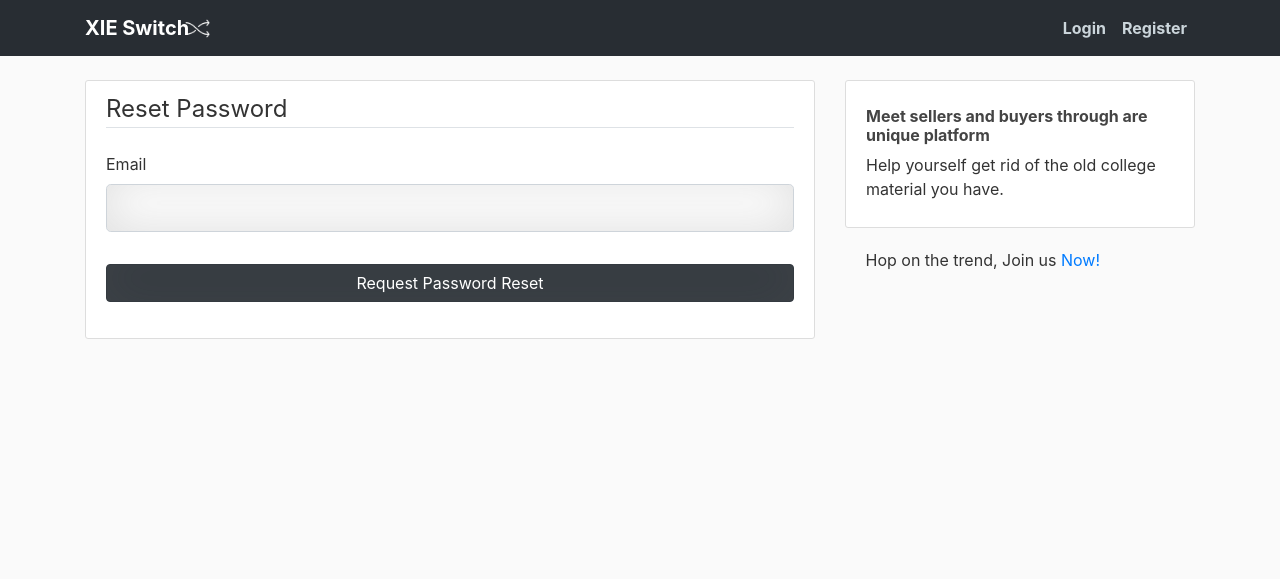
After one commit to divij-pawar/switch, a Flask app: page /reset_password in a window 1280 px wide. The commit adds this page. Shown: the top 579 px of the page. Run offline with Flask 2, Linux system fonts and the light colour scheme; some libraries are stand-ins or nearby versions.

Commit message:
Added password reset

```diff
--- a/forum/forms.py
+++ b/forum/forms.py
@@ -57,3 +57,17 @@ class PostForm(FlaskForm):
     price = DecimalField('Price (₹)',rounding=None, places=2,validators=[DataRequired(), NumberRange(min=0,max=10000,message="Invalid Price,please add between 0 and 10000")])
     content = TextAreaField('Content',validators=[DataRequired(),Length(max=400)])
     submit = SubmitField('Post')
+
+class RequestResetForm(FlaskForm):
+    email = StringField('Email',validators=[DataRequired(), Email()])
+    submit = SubmitField('Request Password Reset')
+
+    def validate_email(self, email):
+        user = User.query.filter_by(email=email.data).first()
+        if user is None:
+            raise ValidationError('There is no account with that email. You must register first')
+
+class ResetPasswordForm(FlaskForm):
+    password = PasswordField('Password', validators=[DataRequired()])
+    confirm_password = PasswordField('Confirm Password',validators=[DataRequired(), EqualTo('password')])
+    submit = SubmitField('Reset Password')
--- a/forum/routes.py
+++ b/forum/routes.py
@@ -2,10 +2,11 @@ import os
 import secrets
 from PIL import Image
 from flask import render_template, url_for, flash, redirect, request, abort
-from forum import app, db, bcrypt
-from forum.forms import RegistrationForm, LoginForm, UpdateAccountForm, PostForm
+from forum import app, db, bcrypt, mail
+from forum.forms import RegistrationForm, LoginForm, UpdateAccountForm, PostForm, RequestResetForm, ResetPasswordForm
 from forum.models import User, Post
 from flask_login import login_user, current_user, logout_user, login_required
+from flask_mail import Message
 
 @app.route("/")
 @app.route("/home")
@@ -205,3 +206,49 @@ def user_posts(username):
         .order_by(Post.date_posted.desc())\
         .paginate(page=page, per_page=5)
     return render_template('user_posts.html', posts=posts, user=user)
+
+def send_reset_email(user):
+    token = user.get_reset_token()
+    msg = Message('Password Reset',
+                   sender='workdivij@gmail.com',
+                   recipients=[user.email])
+    msg.body = f'''To reset your password, visit the following link:
+    {url_for('reset_token',token=token, _external=True)}
+
+If you did not make this request then simply ignore this email and no changes will be made
+'''
+    mail.send(msg)
+
+
+@app.route("/reset_password", methods=['GET', 'POST'])
+def reset_request():
+    if current_user.is_authenticated:
+        return redirect(url_for('home'))
+    form = RequestResetForm()
+
+    if form.validate_on_submit():
+        user = User.query.filter_by(email=form.email.data).first()
+        send_reset_email(user)
+        flash('An email has been sent with instructions to reset your password.','info')
+        return redirect(url_for('login'))
+
+    return render_template('reset_request.html', title='Reset Password',form=form)
+
+
+@app.route("/reset_password/<token>", methods=['GET', 'POST'])
+def reset_token(token):
+    if current_user.is_authenticated:
+        return redirect(url_for('home'))
+
+    user = User.verify_reset_token(token)
+    if user is None:
+        flash('That is an invalid or expired token','warning')
+        return redirect(url_for('reset_request'))
+    form = ResetPasswordForm()
+    if form.validate_on_submit():
+        hashed_password = bcrypt.generate_password_hash(form.password.data).decode('utf-8')
+        user.password = hashed_password
+        db.session.commit()
+        flash('Your password has been updated! You are now able to log in', 'success')
+        return redirect(url_for('login'))
+    return render_template('reset_token.html', title='Reset Password',form=form)
--- a/forum/templates/login.html
+++ b/forum/templates/login.html
@@ -36,7 +36,7 @@
                     {{ form.remember.label(class="form-check-label") }}
                 </div>
                 <small class="text-muted ml-2">
-                        <a href="#">Forgot Password?</a>
+                        <a href="{{ url_for('reset_request') }}">Forgot Password?</a>
                 </small>
             </fieldset>
             <div class="form-group">
--- /dev/null
+++ b/forum/templates/reset_request.html
@@ -0,0 +1,27 @@
+{% extends "layout.html" %}
+{% block content %}
+    <div class="content-section">
+        <form method="POST" action="">
+            {{ form.hidden_tag() }}
+            <fieldset class="form-group">
+                <legend class="border-bottom mb-4">Reset Password</legend>
+                <div class="form-group">
+                    {{ form.email.label(class="form-control-label") }}
+                    {% if form.email.errors %}
+                        {{ form.email(class="form-control form-control-lg is-invalid") }}
+                        <div class="invalid-feedback">
+                            {% for error in form.email.errors %}
+                                <span>{{ error }}</span>
+                            {% endfor %}
+                        </div>
+                    {% else %}
+                        {{ form.email(class="form-control form-control-lg") }}
+                    {% endif %}
+                </div>
+            </fieldset>
+            <div class="form-group">
+                {{ form.submit(class="btn btn-dark") }}
+            </div>
+        </form>
+    </div>
+{% endblock content %}
```
Also changed, not shown: forum/__init__.py (+8 -0 lines), forum/models.py (+19 -1 lines), forum/templates/reset_token.html (added, +40 -0 lines).
